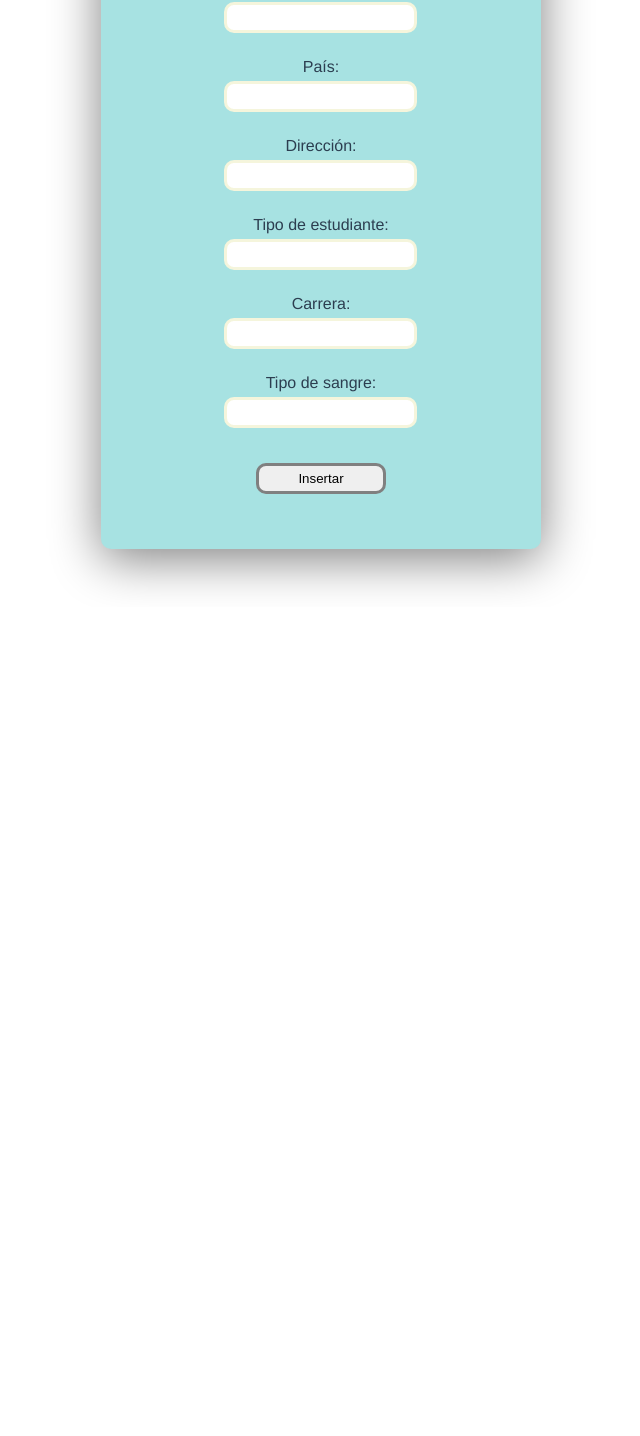
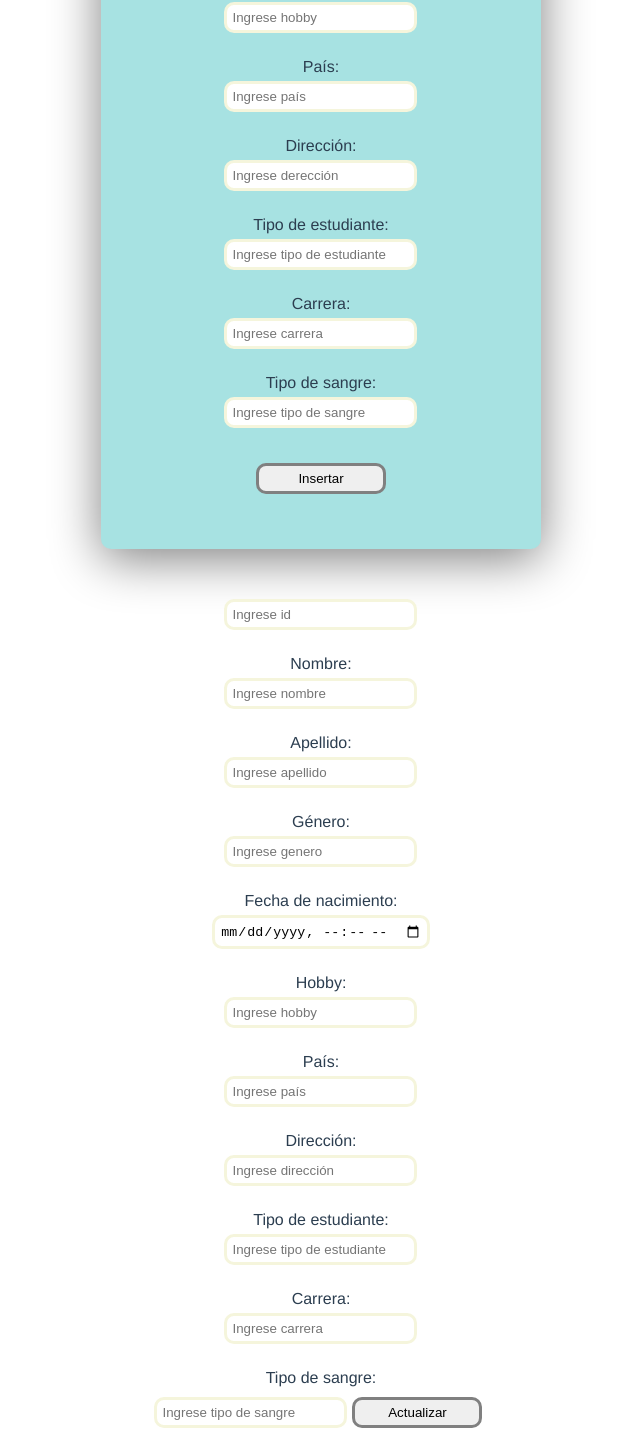
Before and after one commit to AnthonyGuamaninga/pw_vue_u3_p5_ag, a Vue app: page / in a window 1280 px wide. Shown: the part 1056-2492 px from the top of the page, without its empty margins (319-959 px from the left). Before the commit the page ends 1663 px from the top, so only its background shows below. Built offline with nearby package versions, Linux system fonts and the light colour scheme.

Commit message:
TALLER 35: Cliente Vue de API Restful (PUT y DELETE)

```diff
--- a/src/components/Estudiante.vue
+++ b/src/components/Estudiante.vue
@@ -3,7 +3,7 @@
     <h1>Buscar Estudiante</h1>
     <div class="consulta">
       <h2>Consultar por id estudiante</h2>
-      <input v-model="id" type="text" />
+      <input v-model="id" type="text" placeholder="Ingrese id" />
       <button @click="consultaPorId">Consultar</button>
 
       <p>Nombre:</p>
@@ -19,32 +19,87 @@
 
       <div v-if="!isGet">
         <p>Nombre:</p>
-        <input v-model="nombre" type="text" />
+        <input v-model="nombre" type="text" placeholder="Ingrese nombre" />
         <p>Apellido:</p>
-        <input v-model="apellido" type="text" />
+        <input v-model="apellido" type="text" placeholder="Ingrese apellido" />
         <p>Género:</p>
-        <input v-model="genero" type="text" />
+        <input v-model="genero" type="text" placeholder="Ingrese género" />
         <p>Fecha de nacimiento:</p>
-        <input v-model="fechaNacimiento" type="datetime-local" />
+        <input
+          v-model="fechaNacimiento"
+          type="datetime-local"
+          placeholder="Ingrese fecha de nacimiento"
+        />
         <p>Hobby:</p>
-        <input v-model="hobby" type="text" />
+        <input v-model="hobby" type="text" placeholder="Ingrese hobby" />
         <p>País:</p>
-        <input v-model="pais" type="text" />
+        <input v-model="pais" type="text" placeholder="Ingrese país" />
         <p>Dirección:</p>
-        <input v-model="direccion" type="text" />
+        <input
+          v-model="direccion"
+          type="text"
+          placeholder="Ingrese derección"
+        />
         <p>Tipo de estudiante:</p>
-        <input v-model="tipoEstudiante" type="text" />
+        <input
+          v-model="tipoEstudiante"
+          type="text"
+          placeholder="Ingrese tipo de estudiante"
+        />
         <p>Carrera:</p>
-        <input v-model="carrera" type="text" />
+        <input v-model="carrera" type="text" placeholder="Ingrese carrera" />
         <p>Tipo de sangre:</p>
-        <input v-model="tipoSangre" type="text" />
+        <input
+          v-model="tipoSangre"
+          type="text"
+          placeholder="Ingrese tipo de sangre"
+        />
 
         <div class="btn-insert">
-            <button  @click="insertar">Insertar</button>
+          <button @click="insertar">Insertar</button>
         </div>
-
       </div>
       <button @click="showInputs" v-else>Mostrar campos</button>
+    </div>
+    <div>
+      <input v-model="id" type="text" placeholder="Ingrese id" />
+      <p>Nombre:</p>
+      <input v-model="nombre" type="text" placeholder="Ingrese nombre" />
+      <p>Apellido:</p>
+      <input v-model="apellido" type="text" placeholder="Ingrese apellido" />
+      <p>Género:</p>
+      <input v-model="genero" type="text" placeholder="Ingrese genero" />
+      <p>Fecha de nacimiento:</p>
+      <input
+        v-model="fechaNacimiento"
+        type="datetime-local"
+        placeholder="Ingrese fecha de nacimiento"
+      />
+      <p>Hobby:</p>
+      <input v-model="hobby" type="text" placeholder="Ingrese hobby" />
+      <p>País:</p>
+      <input v-model="pais" type="text" placeholder="Ingrese país" />
+      <p>Dirección:</p>
+      <input v-model="direccion" type="text" placeholder="Ingrese dirección" />
+      <p>Tipo de estudiante:</p>
+      <input
+        v-model="tipoEstudiante"
+        type="text"
+        placeholder="Ingrese tipo de estudiante"
+      />
+      <p>Carrera:</p>
+      <input v-model="carrera" type="text" placeholder="Ingrese carrera" />
+      <p>Tipo de sangre:</p>
+      <input
+        v-model="tipoSangre"
+        type="text"
+        placeholder="Ingrese tipo de sangre"
+      />
+      <button @click="actualizar">Actualizar</button>
+    </div>
+    <div>
+      <input v-model="id" type="text" placeholder="Ingrese id" />
+      <button @click="eliminar">Eliminar</button>
     </div>
   </div>
 </template>
@@ -53,6 +108,8 @@
 import {
   consultarEstudianteFachada,
   insertarFacahada,
+  actualizarFachada,
+  eliminarFachada,
 } from "../helpers/clienteEstudiante.js";
 
 export default {
@@ -89,6 +146,24 @@ export default {
         tipoSangre: this.tipoSangre,
       };
       await insertarFacahada(estuBody);
+    },
+    async actualizar() {
+      const estuBody = {
+        nombre: this.nombre,
+        apellido: this.apellido,
+        genero: this.genero,
+        fechaNacimiento: this.fechaNacimiento,
+        hobby: this.hobby,
+        pais: this.pais,
+        direccion: this.direccion,
+        tipoEstudiante: this.tipoEstudiante,
+        carrera: this.carrera,
+        tipoSangre: this.tipoSangre,
+      };
+      await actualizarFachada(this.id, estuBody);
+    },
+    async eliminar() {
+      await eliminarFachada(this.id);
     },
     showInputs() {
       this.clearVariables();
@@ -136,7 +211,7 @@ button {
   margin: 5px;
 }
 
-.btn-insert{
-    margin-top: 30px;
+.btn-insert {
+  margin-top: 30px;
 }
 </style>
--- a/src/helpers/clienteEstudiante.js
+++ b/src/helpers/clienteEstudiante.js
@@ -1,5 +1,6 @@
 import axios from "axios";
 
+// FUNCIONES
 const consultarEstudiante = async (id) =>{
     const data = axios.get(`http://localhost:8080/API/v1.0/Matricula/estudiantes/${id}`).then(r => r.data)
     console.log(data);
@@ -11,6 +12,18 @@ const insertar = async (body) => {
     console.log(data)
 }
 
+const actualizar = async(id, body) =>{
+    const data = axios.put(`http://localhost:8080/API/v1.0/Matricula/estudiantes/${id}`, body).then(r => r.data)
+    console.log(data);
+}
+
+const eliminar = async (id) =>{
+    const data = axios.delete(`http://localhost:8080/API/v1.0/Matricula/estudiantes/${id}`).then(r => r.data);
+    console.log(data);
+}
+
+
+// FACHADAS
 export const consultarEstudianteFachada = async (id) =>{
     return await consultarEstudiante(id);
 }
@@ -18,3 +31,10 @@ export const consultarEstudianteFachada = async (id) =>{
 export const insertarFacahada= async(body) =>{
     await insertar(body)
 }
+export const actualizarFachada = async(id, body) =>{
+    await actualizar(id, body);
+}
+
+export const eliminarFachada = async(id) => {
+    await eliminar(id);
+}
```
